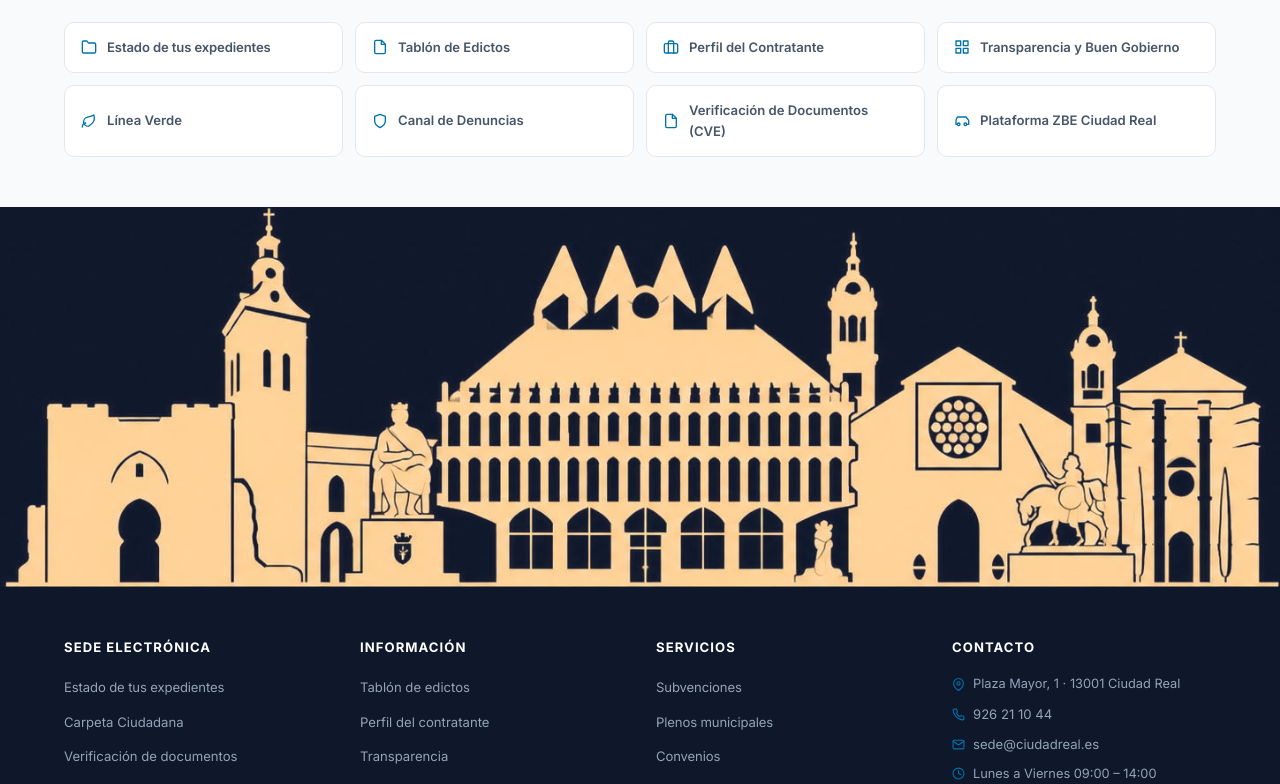
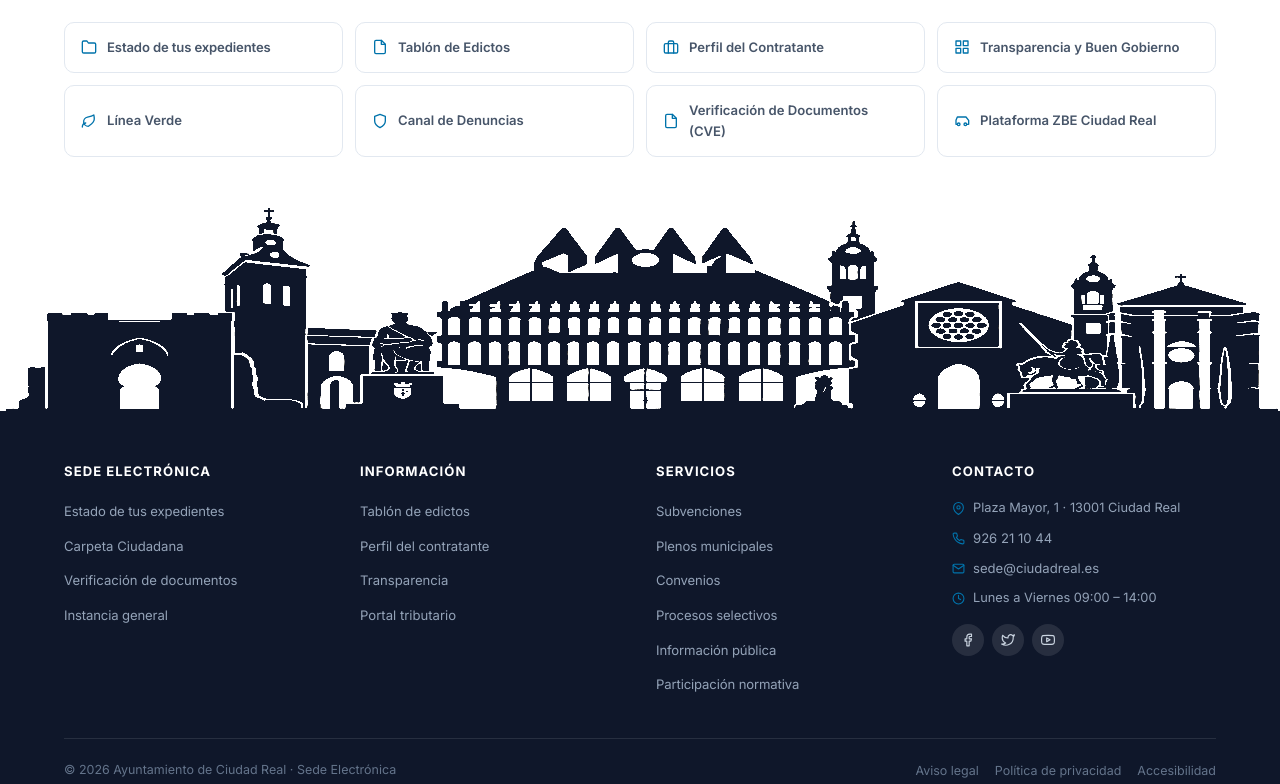
Before and after one commit to GonzaloMorenoAntona/sede-electronica, a React (Create React App) app in the folder sede-frontend/: page / in a window 1280 px wide. Shown: the part 2000-2784 px from the top of the page. Built offline with nearby package versions, Linux system fonts and the light colour scheme; no server answers.

Commit message:
cambio visual en la interfaz de la sede v2

```diff
--- a/sede-frontend/src/components/UltimasPublicaciones.js
+++ b/sede-frontend/src/components/UltimasPublicaciones.js
@@ -10,7 +10,7 @@ const TIPO_CONFIG = {
   proceso:      { label: 'Proceso selectivo',      color: '#78350f', bg: '#fef3c7' },
   expediente:   { label: 'Expediente Información pública',    color: '#ce8211', bg: '#fef1cf' },
   info_publica: { label: 'Información pública',        color: '#1f4fd3', bg: '#dbeafe' },
-  consulta:     { label: 'Consulta pública Previa',       color: '#157279', bg: '#dbeafe' },
+  consulta:     { label: 'Consulta pública previa',       color: '#157279', bg: '#dbeafe' },
 };
 
 const TIPOS_FILTRO = [
@@ -22,7 +22,7 @@ const TIPOS_FILTRO = [
   { key: 'proceso',     label: 'Procesos selectivos' },
   { key: 'expediente',  label: 'Expediente Inf. pública' },
   { key: 'info_publica', label: 'Información pública' },
-  { key: 'consulta', label: 'Consulta pública Previa' },
+  { key: 'consulta', label: 'Consulta pública previa' },
 ];
 
 /* ===== Icono SVG — JSX dentro del componente, no a nivel de módulo ===== */
@@ -34,21 +34,27 @@ const Icono = ({ tipo, size = 26 }) => {
     strokeLinecap: 'round', strokeLinejoin: 'round',
   };
   switch (tipo) {
-    case 'subvencion':
-      return <svg {...props}><circle cx="12" cy="8" r="6"/><path d="M15.477 12.89L17 22l-5-3-5 3 1.523-9.11"/></svg>;
-    case 'pleno':
-      return <svg {...props}><rect x="3" y="3" width="18" height="18" rx="2"/><path d="M9 22v-4h6v4"/><path d="M8 6h.01"/><path d="M16 6h.01"/><path d="M12 10h.01"/><path d="M12 14h.01"/></svg>;
-    case 'convenio':
-      return <svg {...props}><path d="M20.84 4.61a5.5 5.5 0 0 0-7.78 0L12 5.67l-1.06-1.06a5.5 5.5 0 0 0-7.78 7.78l1.06 1.06L12 21.23l7.78-7.78 1.06-1.06a5.5 5.5 0 0 0 0-7.78z"/></svg>;
-    case 'proceso':
-      return <svg {...props}><path d="M22 10v6M2 10l10-5 10 5-10 5z"/><path d="M6 12v5c3 3 9 3 12 0v-5"/></svg>;
-    case 'expediente':
-      return <svg {...props}><path d="M22 19a2 2 0 0 1-2 2H4a2 2 0 0 1-2-2V5a2 2 0 0 1 2-2h5l2 3h9a2 2 0 0 1 2 2z"/></svg>;
+    case 'subvencion': // Billete con moneda (Dinero/Ayudas)
+      return <svg {...props}><rect width="20" height="12" x="2" y="6" rx="2"/><circle cx="12" cy="12" r="2"/><path d="M6 12h.01M18 12h.01"/></svg>;
+
+    case 'pleno': // Edificio con columnas (Ayuntamiento/Institución)
+      return <svg {...props}><path d="m3 9 9-7 9 7v11a2 2 0 0 1-2 2H5a2 2 0 0 1-2-2z"/><polyline points="9 22 9 12 15 12 15 22"/></svg>;
+
+    case 'convenio': // Apreton de manos (Acuerdo)
+      return <svg {...props}><path d="m11 17 2 2 6-6"/><path d="m18 14 2.5 2.5a3.3 3.3 0 0 0 4.7-4.7L19 5a4.5 4.5 0 0 0-6.3 0l-1.3 1.3"/><path d="m3 14 2.5 2.5a3.3 3.3 0 0 0 4.7-4.7L4 5a4.5 4.5 0 0 0-6.3 0L-3.6 6.3"/><path d="m8 11 5 5"/></svg>;
+
+    case 'proceso': // Maletín (Empleo Público/Oposiciones)
+      return <svg {...props}><rect width="20" height="14" x="2" y="7" rx="2" ry="2"/><path d="M16 21V5a2 2 0 0 0-2-2h-4a2 2 0 0 0-2 2v16"/></svg>;
+
+    case 'expediente': // Carpeta con lupa (Búsqueda de archivos)
+      return <svg {...props}><path d="M4 20V5a2 2 0 0 1 2-2h3.9a2 2 0 0 1 1.69.9l.81 1.2a2 2 0 0 0 1.67.9H18a2 2 0 0 1 2 2v11a2 2 0 0 1-2 2H6a2 2 0 0 1-2-2Z"/><circle cx="12" cy="13" r="2"/><path d="m14 15 1 1"/></svg>;
+
     case 'info_publica':
-    case 'consulta':
-      return <svg {...props}><path d="M21 15a2 2 0 0 1-2 2H7l-4 4V5a2 2 0 0 1 2-2h14a2 2 0 0 1 2 2z"/></svg>;
-    default: // tramite
-      return <svg {...props}><path d="M14 2H6a2 2 0 0 0-2 2v16a2 2 0 0 0 2 2h12a2 2 0 0 0 2-2V8z"/><polyline points="14 2 14 8 20 8"/><line x1="16" y1="13" x2="8" y2="13"/><line x1="16" y1="17" x2="8" y2="17"/></svg>;
+    case 'consulta': // Megáfono (Participación Ciudadana)
+      return <svg {...props}><path d="m3 11 18-5v12L3 14v-3z"/><path d="M11.6 16.8a3 3 0 1 1-5.8-1.6"/></svg>;
+
+    default: // Documento genérico
+      return <svg {...props}><path d="M14.5 2H6a2 2 0 0 0-2 2v16a2 2 0 0 0 2 2h12a2 2 0 0 0 2-2V7.5L14.5 2z"/><polyline points="14 2 14 8 20 8"/></svg>;
   }
 };
 
--- a/sede-frontend/src/pages/HomePage.css
+++ b/sede-frontend/src/pages/HomePage.css
@@ -293,7 +293,7 @@ body.font-xlarge  { font-size: 122%; }
   flex-shrink: 0;
 }
 .sede-area-card:hover .sede-area-icon {
-  background: var(--primary-color); color: #fff;
+  color: #fff;
 }
 .sede-area-body { flex: 1; min-width: 0; }
 .sede-area-body h3 {
@@ -307,7 +307,7 @@ body.font-xlarge  { font-size: 122%; }
 /* ============================================================
    ÚLTIMAS PUBLICACIONES (envoltorio)
    ============================================================ */
-.sede-publicaciones { background: #fff; padding: 0 0 60px; }
+.sede-publicaciones { background: #f8fafc; padding: 0 0 60px; }
 .sede-publicaciones-inner {
   max-width: 1200px; margin: 0 auto; padding: 0 24px;
 }
@@ -316,7 +316,7 @@ body.font-xlarge  { font-size: 122%; }
 /* ============================================================
    INFORMACIÓN MUNICIPAL
    ============================================================ */
-.sede-municipal { background: #f8fafc; padding: 50px 0; }
+.sede-municipal { background: #fff; padding: 50px 0; }
 .sede-municipal-inner {
   max-width: 1200px; margin: 0 auto; padding: 0 24px;
 }
@@ -347,36 +347,39 @@ body.font-xlarge  { font-size: 122%; }
 }
 .sede-municipal-link svg { color: var(--primary-color); flex-shrink: 0; }
 
-/* ============================================================
-   FOOTER
-   ============================================================ */
-.sede-footer { background: #0f172a; color: #cbd5e1; position: relative; }
+/* ---- Skyline: multiply elimina el blanco, deja el azul visible ---- */
+.sede-skyline-wrap {
+  position: relative;
+  width: 100%;
+  height: clamp(140px, 16vw, 210px);
+  background: #fff;
+  overflow: hidden;
+  line-height: 0;
+}
+.sede-skyline-wrap > img {
+  position: absolute !important;
+  top: 0 !important;
+  left: 0 !important;
+  width: 100% !important;
+  height: 100% !important;
+  object-fit: fill !important;
+  filter: grayscale(1) contrast(22) brightness(1.05);
+  display: block;
+  margin: 0;
+  padding: 0;
+}
+.sede-skyline-wrap::after {
+  content: "";
+  position: absolute;
+  inset: 0;
+  background: #0f172a;
+  mix-blend-mode: lighten;
+  pointer-events: none;
+}
+.sede-footer {
+  background: #0f172a; color: #cbd5e1;
+}
 
-/* Skyline integrado como parte superior del footer
-   filter: invert hace que el blanco → negro (se camufla con el fondo oscuro)
-   y el azul oscuro → claro/blanco (queda como silueta visible)
-   mix-blend-mode: screen elimina el negro y deja solo la silueta clara */
-.sede-footer-skyline-wrap {
-  width: 100%;
-  background: #0f172a;
-  display: flex;
-  justify-content: center;
-  align-items: flex-end;
-  overflow: hidden;
-  padding: 0;
-  margin: 0;
-}
-.sede-footer-skyline-img {
-  display: block;
-  width: 100%;
-  max-width: 1400px;
-  height: auto;
-  object-fit: contain;
-  object-position: bottom;
-  filter: invert(1);
-  mix-blend-mode: screen;
-  vertical-align: bottom;
-}
 .sede-footer-inner {
   max-width: 1200px; margin: 0 auto; padding: 50px 24px 24px;
 }
@@ -431,6 +434,8 @@ body.font-xlarge  { font-size: 122%; }
 .sede-footer-bottom ul li a { color: #64748b; font-size: 0.78rem; text-decoration: none; }
 .sede-footer-bottom ul li a:hover { color: #fff; }
 
+
+
 /* ============================================================
    RESPONSIVE
    ============================================================ */
--- a/sede-frontend/src/pages/HomePage.js
+++ b/sede-frontend/src/pages/HomePage.js
@@ -9,8 +9,8 @@ import imgAyuntamiento from '../assets/ayuntamiento.jpg';
 import imgPrado from '../assets/parque-prado.jpg';
 import imgPuerta from '../assets/puerta-toledo.jpg';
 import imgLogo from '../assets/logo-ayuntamiento.jpg';
-import imgSkyline from '../assets/skyline-footer.jpg';
-
+import imgSkyline from '../assets/skyline-footer.png';
+console.log('Imágenes cargadas:', { imgAyuntamiento, imgPrado, imgPuerta, imgLogo, imgSkyline });
 /* ===== Iconos SVG ===== */
 const SVG_PATHS = {
   search:   <><circle cx="11" cy="11" r="8"/><line x1="21" y1="21" x2="16.65" y2="16.65"/></>,
@@ -228,10 +228,7 @@ const SearchSection = ({ categorias, abrirTramite }) => (
   </section>
 );
 
-const AlertsBanner = ({ onSuscribir }) => {
-  const [hide, setHide] = useState(false);
-  if (hide) return null;
-  return (
+const AlertsBanner = ({ onSuscribir, onCerrar }) => (
   <section className="sede-alertas-banner">
     <div className="sede-alertas-inner">
       <div className="sede-alertas-icon"><Icon name="bell" size={22}/></div>
@@ -240,11 +237,10 @@ const AlertsBanner = ({ onSuscribir }) => {
         <p>Recibe notificaciones sobre subvenciones, empleo público, plenos y novedades que te interesan</p>
       </div>
       <button onClick={onSuscribir} className="sede-alertas-btn"><Icon name="bell" size={13}/> Suscribirse</button>
-        <button onClick={() => setHide(true)} className="sede-alertas-close" aria-label="Cerrar"><Icon name="x" size={15}/></button>
+      <button onClick={onCerrar} className="sede-alertas-close" aria-label="Cerrar"><Icon name="x" size={15}/></button>
     </div>
   </section>
 );
-};
 
 const ThematicAreas = ({ categorias, abrirCategoria }) => {
   const areas = categorias.filter(c => c.id <= 9);
@@ -299,8 +295,8 @@ const MunicipalLinksGrid = ({ abrirTramite }) => (
 
 const Footer = ({ navigate, abrirTramite }) => (
   <footer className="sede-footer">
-    <div className="sede-footer-skyline-wrap" aria-hidden="true">
-      <img src={imgSkyline} alt="" className="sede-footer-skyline-img"/>
+    <div className="sede-skyline-wrap" aria-hidden="true">
+      <img src={imgSkyline} alt="" />
     </div>
     <div className="sede-footer-inner">
       <div className="sede-footer-cols">
@@ -363,6 +359,7 @@ const Footer = ({ navigate, abrirTramite }) => (
 const HomePage = ({ categorias, alSeleccionarTramite, abrirCategoria }) => {
   const navigate = useNavigate();
   const [noticias, setNoticias] = useState([]);
+  const [hideAlertas, setHideAlertas] = useState(false);
 
   useEffect(() => {
     fetch('/api/noticias?limit=24')
@@ -397,7 +394,7 @@ const HomePage = ({ categorias, alSeleccionarTramite, abrirCategoria }) => {
         <QuickShortcuts abrirTramite={alSeleccionarTramite}/>
         <Banners/>
         <SearchSection categorias={categorias} abrirTramite={alSeleccionarTramite}/>
-        <AlertsBanner onSuscribir={irASuscripcion}/>
+        {!hideAlertas && <AlertsBanner onSuscribir={irASuscripcion} onCerrar={() => setHideAlertas(true)}/>}
         <ThematicAreas categorias={categorias} abrirCategoria={abrirCategoria}/>
         <section id="publicaciones" className="sede-publicaciones">
           <div className="sede-publicaciones-inner">
```
Also changed, not shown: sede-frontend/src/assets/skyline-footer.jpg (deleted), sede-frontend/src/assets/skyline-footer.png (added). Lines whose indentation alone changed are shown as unchanged.
